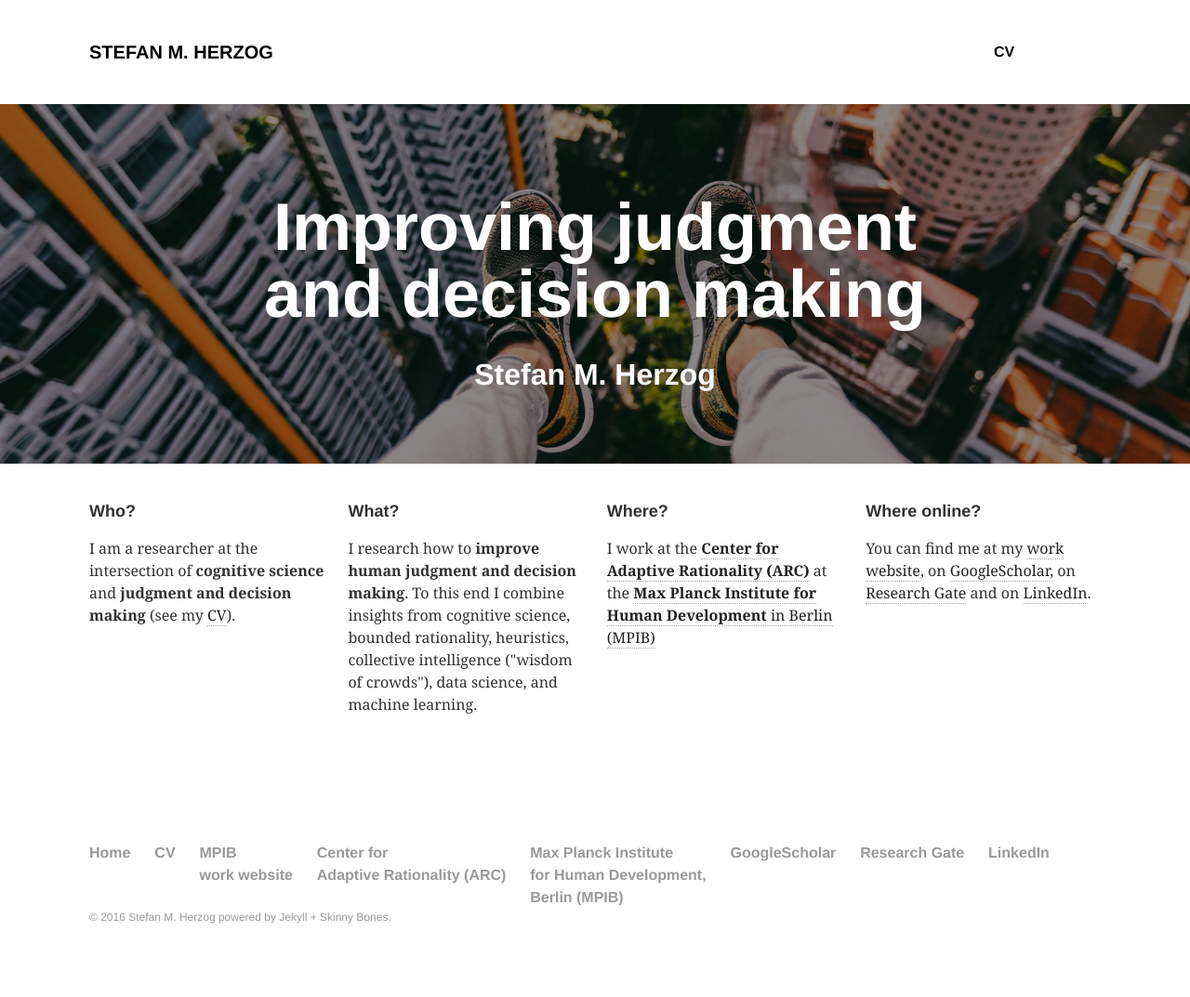
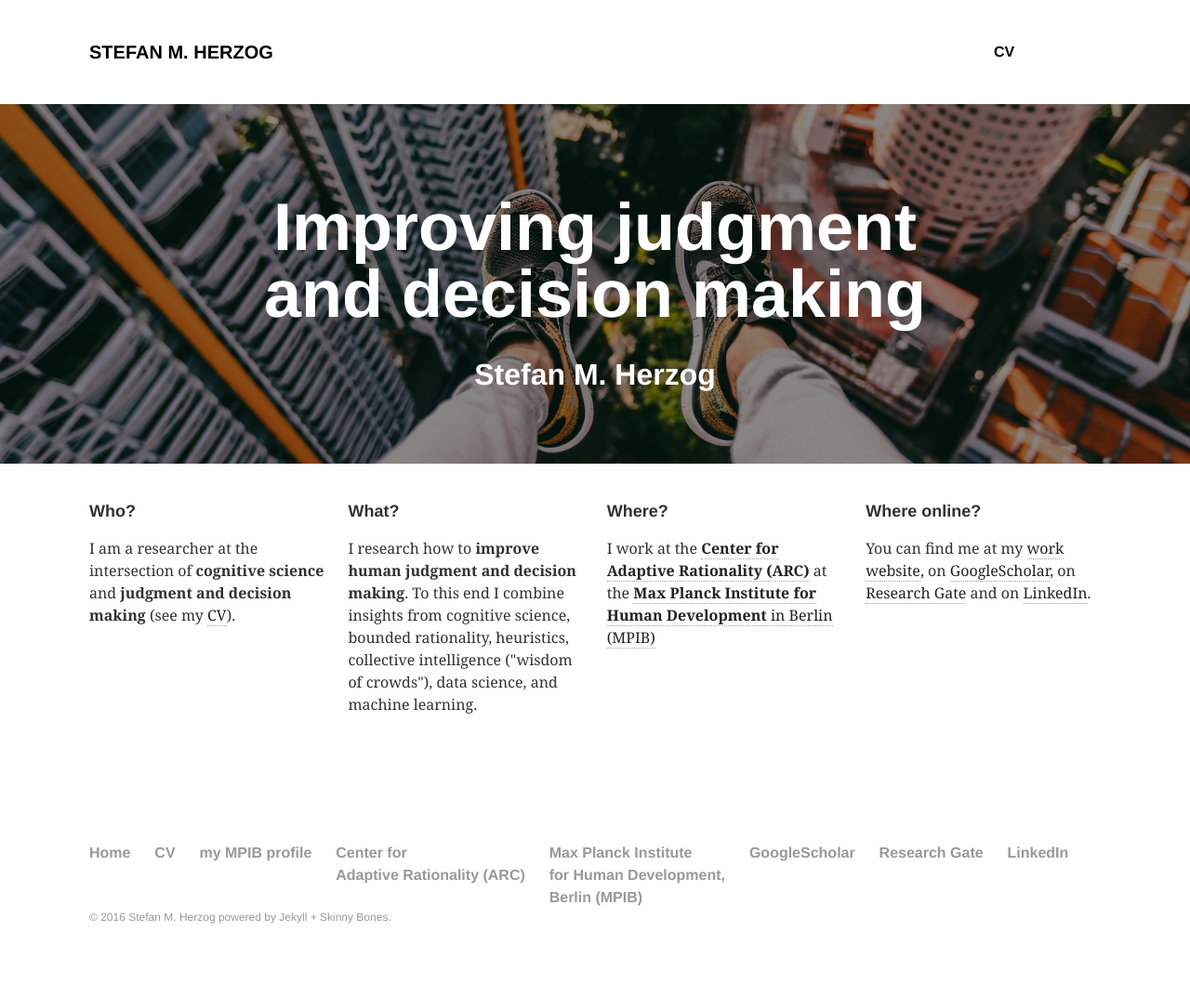
Before and after one commit to stefanherzog/blogdown, a Jekyll site: the page built from index.md, in a window 1280 px wide. Shown: the whole page at 93% size. Built offline with Jekyll 4.4.1, drawn with Linux system fonts in a browser that asks for light colours.

Commit message:
fix & improve footer

```diff
--- a/_data/footer.yml
+++ b/_data/footer.yml
@@ -6,17 +6,17 @@
 - title: CV
   url: /cv/
 
-- title: MPIB <br />work website
+- title: my MPIB profile
   url: https://www.mpib-berlin.mpg.de/en/staff/stefan-herzog
 
 - title: Center for <br />Adaptive Rationality (ARC)
   url: https://www.mpib-berlin.mpg.de/en/research/adaptive-rationality
 
 - title: "Max Planck Institute <br />for Human Development, <br />Berlin (MPIB)"
-  url: https://www.mpib-berlin.mpg.de/en/research/adaptive-rationality
+  url: https://www.mpib-berlin.mpg.de/en/
 
 - title: GoogleScholar
-  url: "https://scholar.google.de/citations?user=WZIjp7YAAAAJ&hl=en"
+  url: "https://scholar.google.de/citations?user=WZIjp7YAAAAJ&amp;hl=en"
 
 - title: Research Gate
   url: https://www.researchgate.net/profile/Stefan_Herzog2
```
